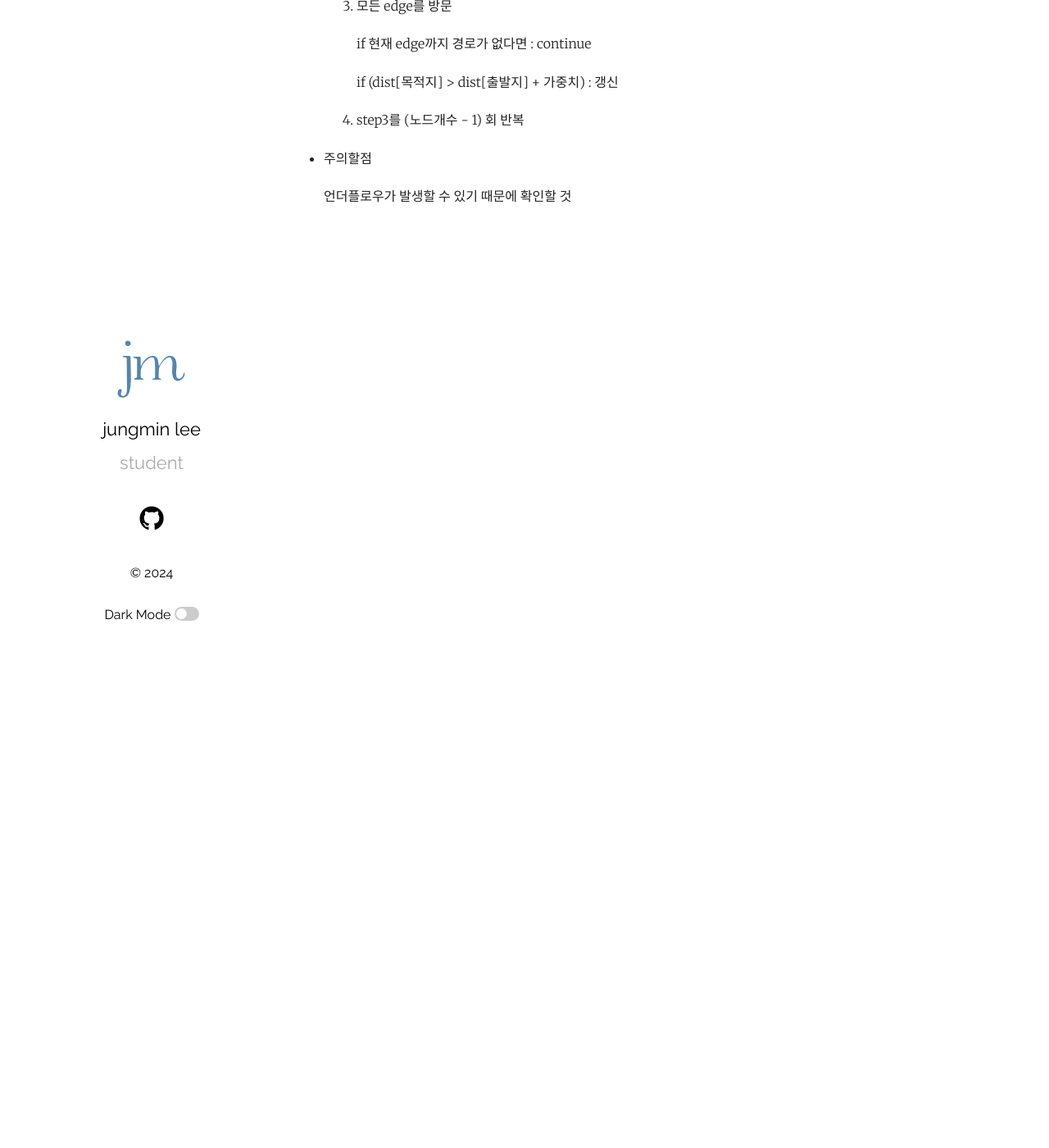
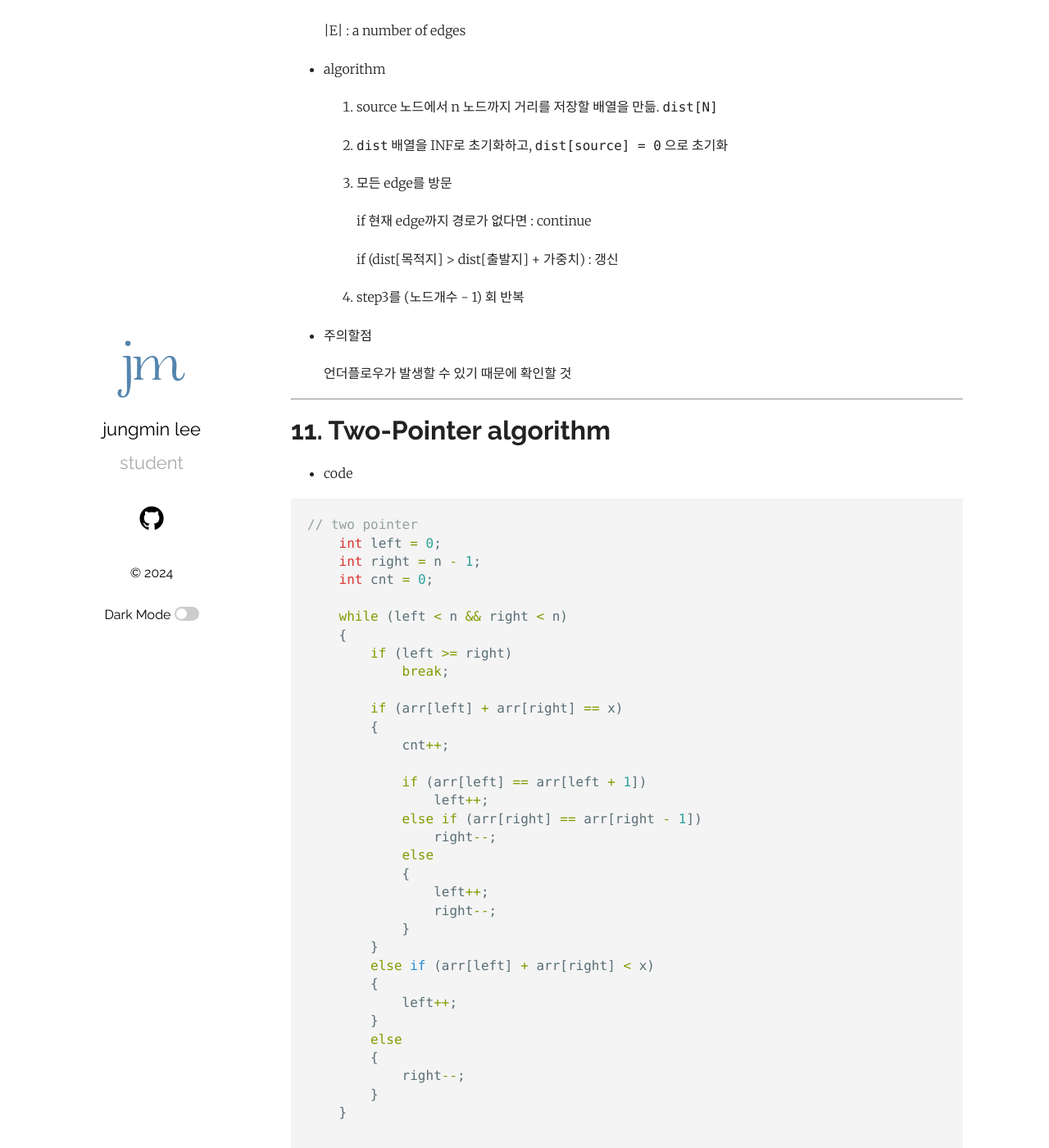
Before and after one commit to jm1012/jm1012.github.io, a Jekyll site: the page built from _posts/2024-05-13-algorithm.markdown, in a window 1280 px wide and 1400 px high, scrolled down 12863 px. Shown: the whole window at 82% size. Built offline with Jekyll 4.4.1, drawn with Linux system fonts in a browser that asks for light colours; some of the changed text lies outside the part shown.

Commit message:
two pointer

````diff
--- a/_posts/2024-05-13-algorithm.markdown
+++ b/_posts/2024-05-13-algorithm.markdown
@@ -28,6 +28,8 @@ a summary of algorithms
 [9. Floyd-Warshall algorithm]
 
 [10. Bellman-Ford algorithm]
+
+[11. Two-Pointer algorithm]
 
 
 
@@ -124,13 +126,22 @@ int f(int n) //피보나치 수열의 제 n항을 구한다. 배열의 관점에
 
 
 
-* 문제별 접근법
+* 유형별 접근법
 
   LIS : 이중 for 문으로 0 < j < i < n 범위를 전부 탐색.
 
   LCS : 2개의 문자열의 공통부분 찾기, 2차원 배열과 특정 점화식을 이용해야함.
 
   Knap sack : n번째 품목을 포함하는 경우와 제외하는 경우에 대해 탐색.
+
+
+
+- **어려운 문제 접근 아이디어**
+
+  1. 계산 결과를 저장할 배열 dp를 선언. 2차원 이상이 될 수도 있음
+
+  2. dp 를 이용한 **점화식**을 세우는 것을 목표로 하기
+  3. 점화식을 이용한 top-down 방식 코드 구현
 
 
 
@@ -650,3 +661,70 @@ void bellman_ford()
 - 주의할점
 
   언더플로우가 발생할 수 있기 때문에 확인할 것
+
+
+
+---
+
+
+
+# 11. Two-Pointer algorithm
+
+- code
+
+```c++
+// two pointer
+	int left = 0;
+	int right = n - 1;
+	int cnt = 0;
+
+	while (left < n && right < n)
+	{
+		if (left >= right)
+			break;
+
+		if (arr[left] + arr[right] == x)
+		{
+			cnt++;
+
+			if (arr[left] == arr[left + 1])
+				left++;
+			else if (arr[right] == arr[right - 1])
+				right--;
+			else
+			{
+				left++;
+				right--;
+			}
+		}
+		else if (arr[left] + arr[right] < x)
+		{
+			left++;
+		}
+		else
+		{
+			right--;
+		}
+	}
+
+```
+
+
+
+- outline
+
+  두 개의 포인터를 이용하여 배열에 순차적으로 접근하는 알고리즘
+
+  정렬된 배열을 탐색
+
+  각 포인터를 한 방향으로만 움직이며 탐색
+
+  이중 반복문으로 시간 초과가 날때 고려할 수 있는 방법
+
+  **O(n)**
+
+
+
+- 예제
+
+  구간 합 구하기
````
